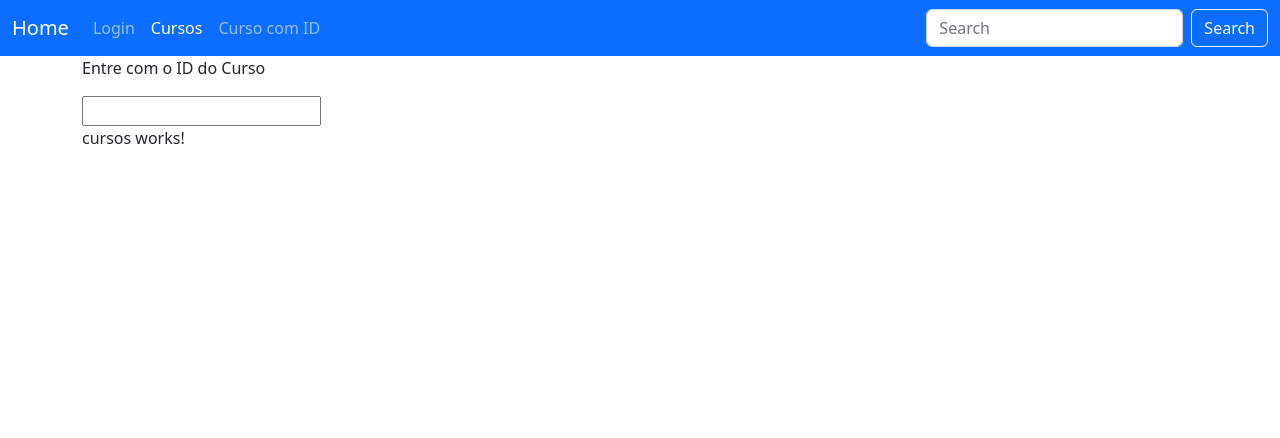
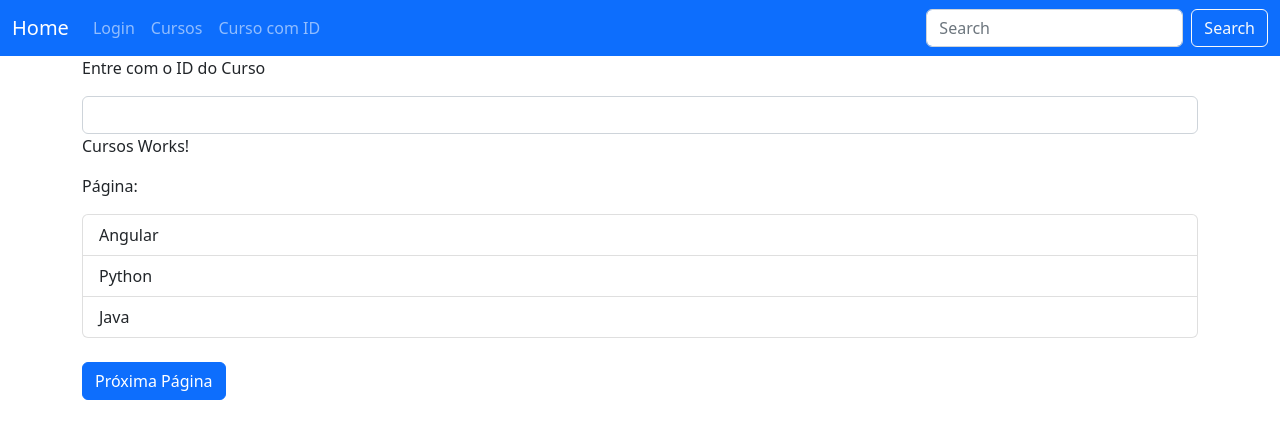
Before and after one commit to rennanmserenza/Angular, an Angular app in the folder rotas/: page /cursos in a window 1280 px wide. Shown: the top 438 px of the page. Built offline with nearby package versions, Linux system fonts and the light colour scheme; no server answers.

Commit message:
[UPDATE] Trabalhando com rotas e querys.

```diff
--- a/rotas/src/app/app-routing.module.ts
+++ b/rotas/src/app/app-routing.module.ts
@@ -5,6 +5,7 @@ import { HomeComponent } from './home/home.component';
 import { LoginComponent } from './login/login.component';
 import { CursosComponent } from './cursos/cursos.component';
 import { CursoDetalheComponent } from './curso-detalhe/curso-detalhe.component';
+import { CursoNaoEncontradoComponent } from './curso-nao-encontrado/curso-nao-encontrado.component';
 
 const routes: Routes = [
 	{
@@ -23,6 +24,10 @@ const routes: Routes = [
 		path: 'curso/:id',
 		component: CursoDetalheComponent,
 	},
+	{
+		path: 'naoEncontrado',
+		component: CursoNaoEncontradoComponent,
+	},
 ];
 
 @NgModule({
--- a/rotas/src/app/app.component.html
+++ b/rotas/src/app/app.component.html
@@ -11,7 +11,8 @@
 					<a class="nav-link" routerLink="/login" routerLinkActive="active">Login</a>
 				</li>
 				<li class="nav-item">
-					<a class="nav-link" routerLink="/cursos" routerLinkActive="active">Cursos</a>
+					<a class="nav-link" routerLink="/cursos" routerLinkActive="active"
+						[queryParams]="{ pagina: 1 }">Cursos</a>
 				</li>
 				<li class="nav-item">
 					<a class="nav-link" [routerLink]="['curso', idCurso.value]" routerLinkActive="active">Curso com
@@ -27,7 +28,7 @@
 </nav>
 <div class="container">
 	<p>Entre com o ID do Curso</p>
-	<input #idCurso>
+	<input class="form-control me-2" #idCurso>
 
 	<router-outlet></router-outlet>
 </div>
--- a/rotas/src/app/curso-detalhe/curso-detalhe.component.html
+++ b/rotas/src/app/curso-detalhe/curso-detalhe.component.html
@@ -1 +1,3 @@
 <p>Id: {{ id }}</p>
+
+<p>Curso: {{ curso?.nome }}</p>
--- a/rotas/src/app/curso-detalhe/curso-detalhe.component.ts
+++ b/rotas/src/app/curso-detalhe/curso-detalhe.component.ts
@@ -1,6 +1,7 @@
 import { Component, OnInit } from '@angular/core';
-import { ActivatedRoute } from '@angular/router';
+import { ActivatedRoute, Router } from '@angular/router';
 import { Subscription } from 'rxjs';
+import { CursosService } from '../cursos/cursos.service';
 
 @Component({
 	selector: 'app-curso-detalhe',
@@ -11,13 +12,25 @@ export class CursoDetalheComponent implements OnInit {
 	id: string;
 	inscricao: Subscription = new Subscription();
 
-	constructor(private route: ActivatedRoute) {
+	curso: any;
+
+	constructor(
+		private route: ActivatedRoute,
+		private router: Router,
+		private cursosService: CursosService
+	) {
 		this.id = '';
 	}
 
 	ngOnInit(): void {
 		this.inscricao = this.route.params.subscribe((params: any) => {
 			this.id = params['id'];
+
+			this.curso = this.cursosService.getCurso(this.id);
+
+			if (this.curso == null) {
+				this.router.navigate(['/naoEncontrado']);
+			}
 		});
 	}
 
--- /dev/null
+++ b/rotas/src/app/curso-nao-encontrado/curso-nao-encontrado.component.html
@@ -0,0 +1 @@
+<p>curso-nao-encontrado works!</p>
--- /dev/null
+++ b/rotas/src/app/curso-nao-encontrado/curso-nao-encontrado.component.ts
@@ -0,0 +1,15 @@
+import { Component, OnInit } from '@angular/core';
+
+@Component({
+  selector: 'app-curso-nao-encontrado',
+  templateUrl: './curso-nao-encontrado.component.html',
+  styleUrls: ['./curso-nao-encontrado.component.css']
+})
+export class CursoNaoEncontradoComponent implements OnInit {
+
+  constructor() { }
+
+  ngOnInit(): void {
+  }
+
+}
--- a/rotas/src/app/cursos/cursos.component.html
+++ b/rotas/src/app/cursos/cursos.component.html
@@ -1 +1,12 @@
-<p>cursos works!</p>
+<p>Cursos Works!</p>
+
+<p>Página: {{ pagina }}</p>
+
+<div class="list-group">
+	<a class="list-group-item list-group-item-action" *ngFor="let curso of cursos" [routerLink]="['/curso', curso.id]"
+		routerLinkActive="active">
+		{{ curso?.nome }}
+	</a>
+</div>
+<br>
+<button class="btn btn-primary" (click)="proximaPagina()">Próxima Página</button>
--- a/rotas/src/app/cursos/cursos.component.ts
+++ b/rotas/src/app/cursos/cursos.component.ts
@@ -1,4 +1,8 @@
 import { Component, OnInit } from '@angular/core';
+
+import { CursosService } from './cursos.service';
+import { ActivatedRoute, Router } from '@angular/router';
+import { Subscription } from 'rxjs';
 
 @Component({
 	selector: 'app-cursos',
@@ -6,7 +10,33 @@ import { Component, OnInit } from '@angular/core';
 	styleUrls: ['./cursos.component.css'],
 })
 export class CursosComponent implements OnInit {
-	constructor() {}
+	cursos: any[] = [];
+	pagina!: number;
+	inscricao: Subscription = new Subscription();
 
-	ngOnInit(): void {}
+	constructor(
+		private route: ActivatedRoute,
+		private router: Router,
+		private cursosService: CursosService
+	) {}
+
+	proximaPagina() {
+		this.router.navigate(['/cursos'], {
+			queryParams: { pagina: ++this.pagina },
+		});
+	}
+
+	ngOnInit(): void {
+		this.cursos = this.cursosService.getCursos();
+
+		this.inscricao = this.route.queryParams.subscribe(
+			(queryParams: any) => {
+				this.pagina = queryParams['pagina'];
+			}
+		);
+	}
+
+	ngOnDestroy() {
+		this.inscricao.unsubscribe();
+	}
 }
--- /dev/null
+++ b/rotas/src/app/cursos/cursos.service.ts
@@ -0,0 +1,27 @@
+import { Injectable } from '@angular/core';
+
+@Injectable({
+	providedIn: 'root',
+})
+export class CursosService {
+	getCursos() {
+		return [
+			{ id: 1, nome: 'Angular' },
+			{ id: 2, nome: 'Python' },
+			{ id: 3, nome: 'Java' },
+		];
+	}
+
+	getCurso(id: any) {
+		let cursos = this.getCursos();
+		for (let curso of cursos) {
+			if (curso.id == id) {
+				return curso;
+			}
+		}
+
+		return null;
+	}
+
+	constructor() {}
+}
```
Also changed, not shown: rotas/src/app/app.module.ts (+6 -2 lines), rotas/src/app/curso-nao-encontrado/curso-nao-encontrado.component.css (added), 2 other files (tests, documents, lock files or other folders).
